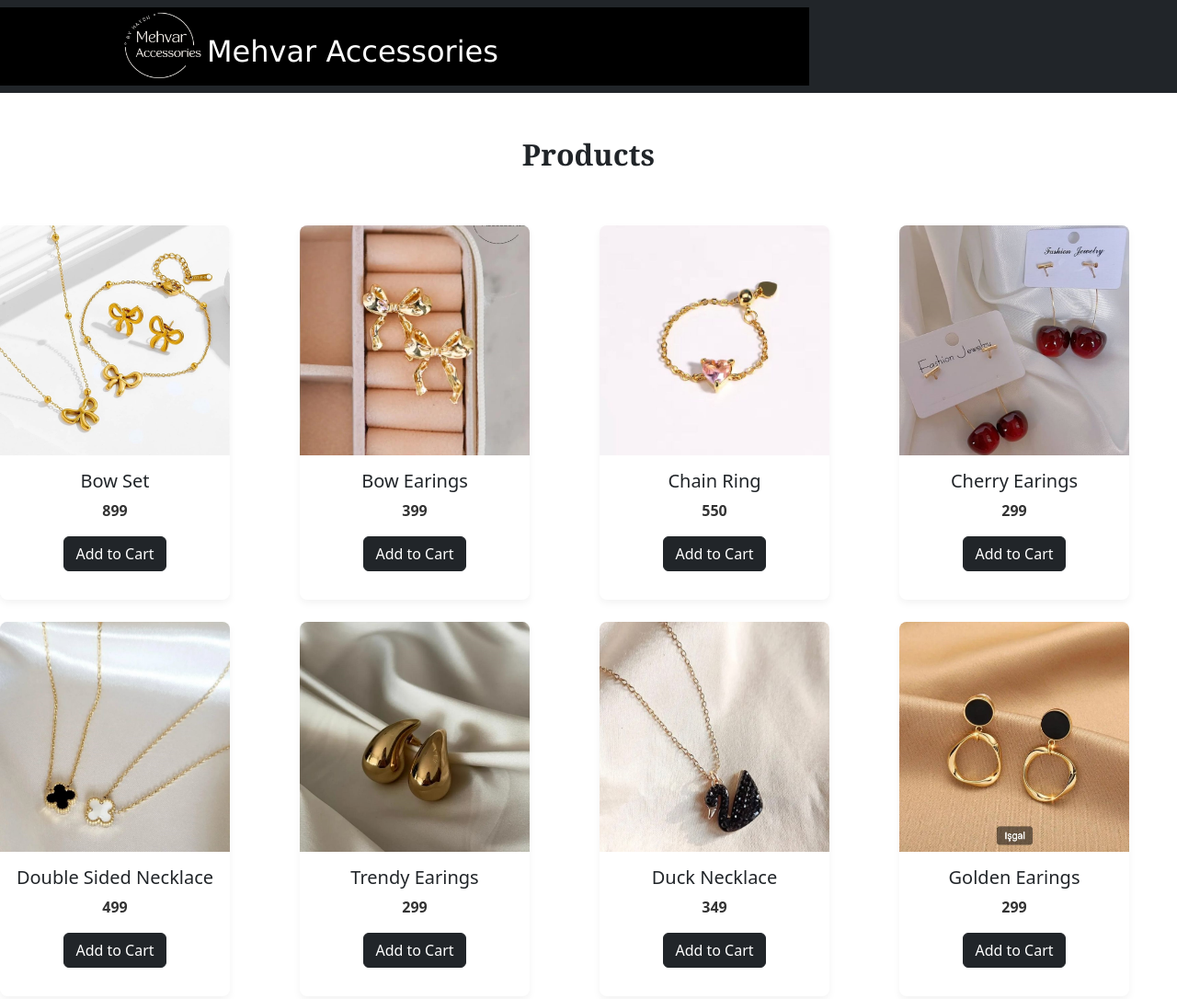
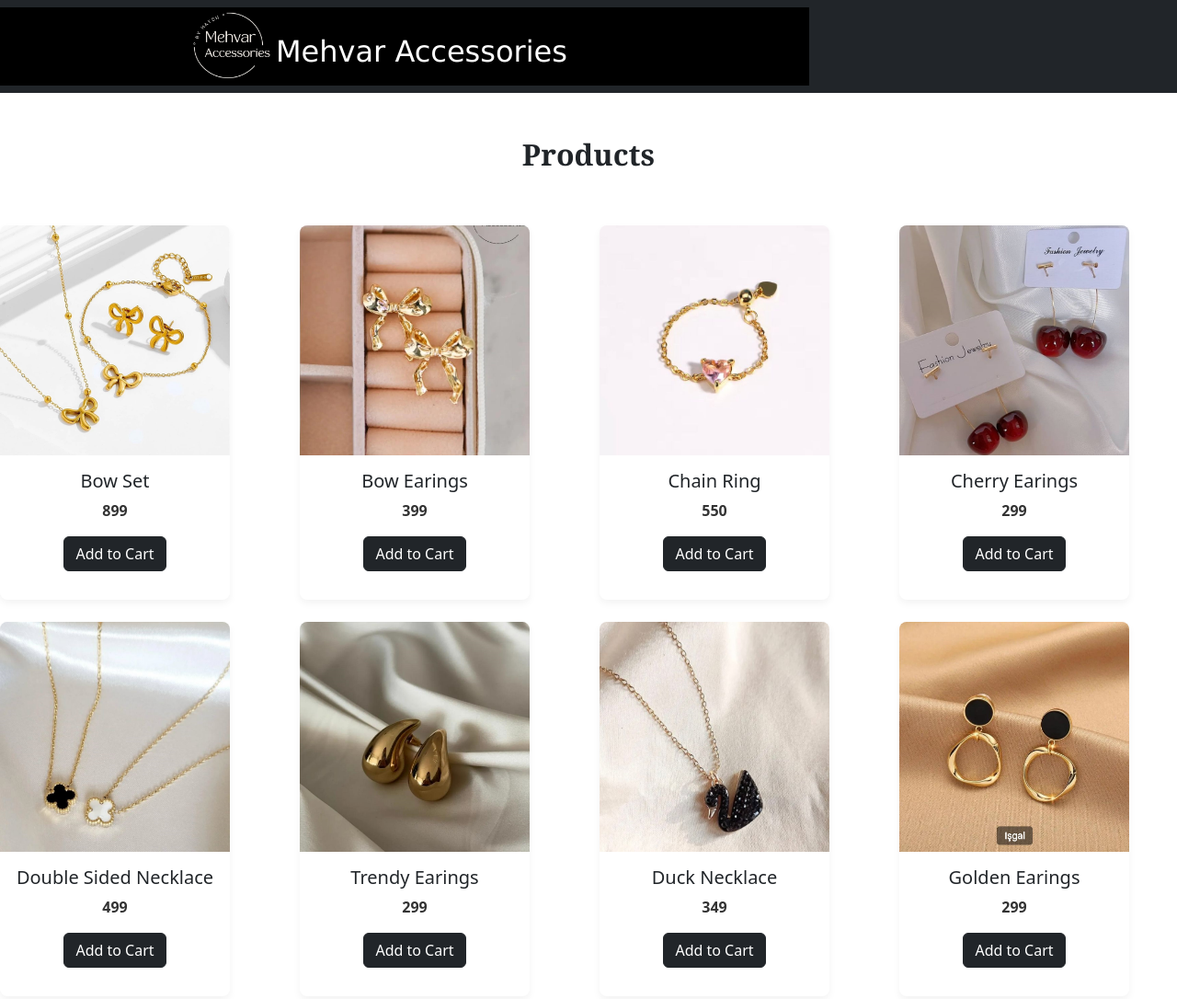
Before and after one commit to Haniqayoum/Constructor-E-Commerce-, a plain HTML site: page index.html in a window 1280 px wide. Shown: the top 1086 px of the page at 92% size. Drawn offline with nearby package versions, Linux system fonts and the light colour scheme.

Commit message:
Refactor CSS styles for navbar and card components
Adjusted padding for .navbar-brand and ensured consistent formatting across styles.

```diff
--- a/style.css
+++ b/style.css
@@ -10,7 +10,7 @@ text-decoration: none;
 color: white;
 font-size: xx-large;
 font-family:'Lucida Sans', 'Lucida Sans Regular', 'Lucida Grande', 'Lucida Sans Unicode', Geneva, Verdana, sans-serif;
-padding: 10px 200px 0 0;
+padding: 10px 50px 0 0;
 }
 .navbar .container{
     display: flex;
```
